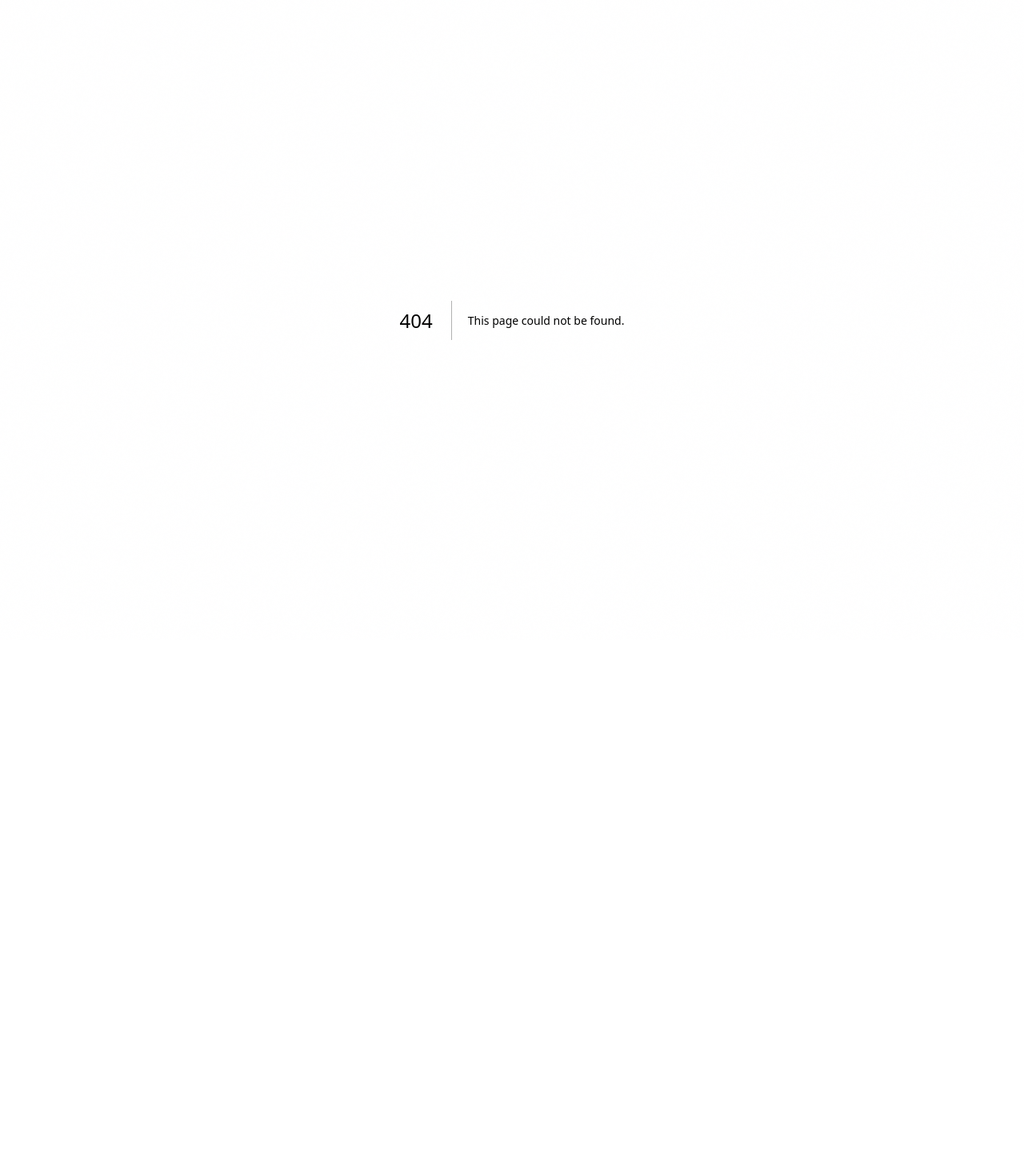
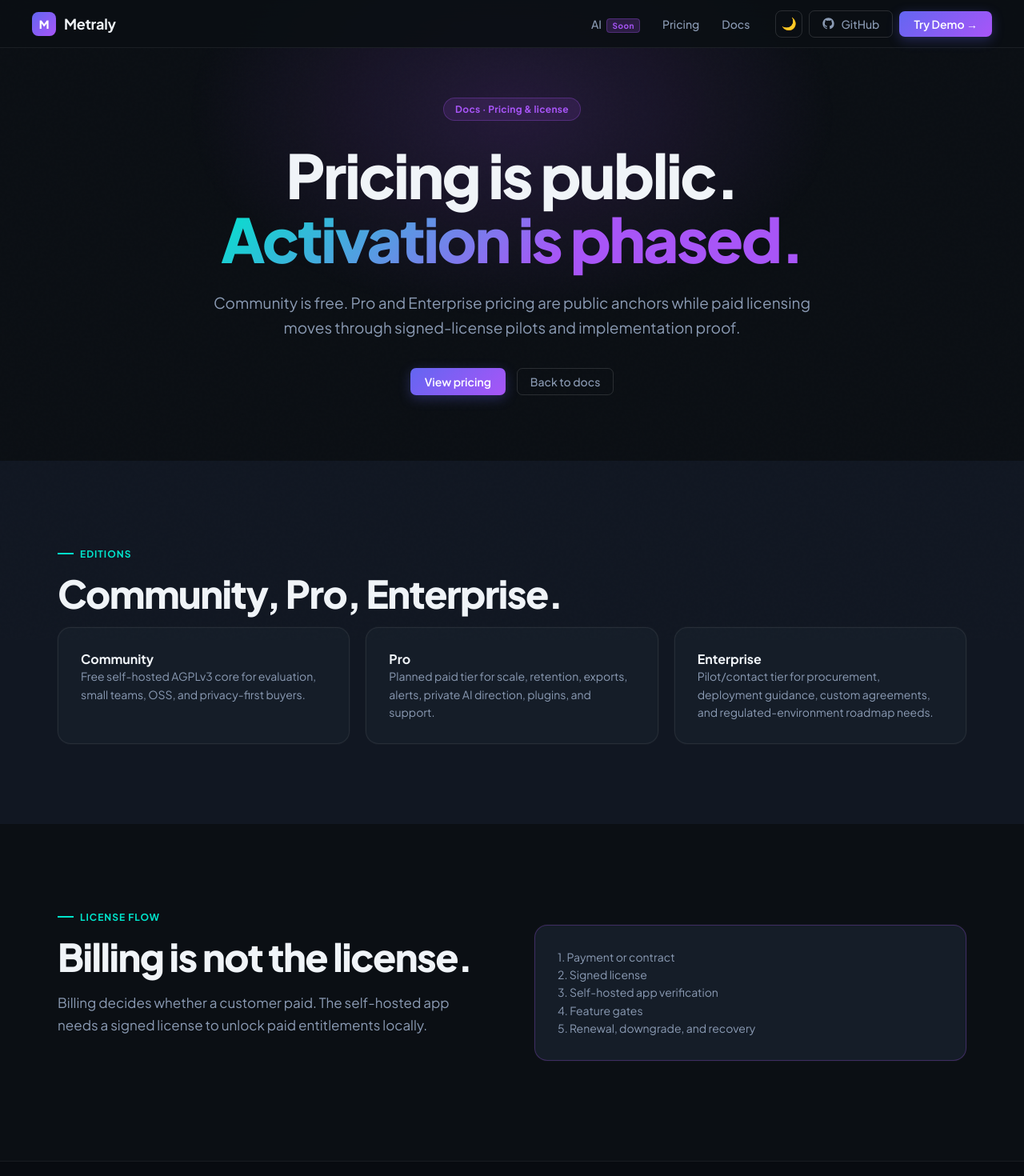
Before and after one commit to getmetraly/website, a Next.js app: page /docs/pricing-license in a window 1280 px wide. Before the commit this address had no page. Shown: the top 1470 px of the page at 80% size. Before the commit the page ends 800 px from the top, so only its background shows below. Built offline with nearby package versions, Linux system fonts and the light colour scheme.

Commit message:
feat(docs): add pricing license page

```diff
--- /dev/null
+++ b/app/docs/pricing-license/page.tsx
@@ -0,0 +1,62 @@
+import Link from "next/link";
+import { SiteShell } from "@/components/site-shell";
+import styles from "@/components/marketing/marketing.module.css";
+
+const steps = [
+  "Payment or contract",
+  "Signed license",
+  "Self-hosted app verification",
+  "Feature gates",
+  "Renewal, downgrade, and recovery",
+];
+
+export const metadata = {
+  title: "Pricing & License — Metraly Docs",
+  description: "Public documentation for Metraly pricing preview, editions, and signed-license activation model.",
+};
+
+export default function PricingLicenseDocsPage() {
+  return (
+    <SiteShell>
+      <main className={styles.page}>
+        <section className={styles.hero}>
+          <div className={styles.heroGlow} />
+          <div className={styles.badge}>Docs · Pricing & license</div>
+          <h1 className={styles.heroTitle}>Pricing is public.<br /><span className={styles.gradientText}>Activation is phased.</span></h1>
+          <p className={styles.heroSub}>Community is free. Pro and Enterprise pricing are public anchors while paid licensing moves through signed-license pilots and implementation proof.</p>
+          <div className={styles.heroActions}>
+            <Link href="/pricing" className="btn-primary">View pricing</Link>
+            <Link href="/docs" className="btn-ghost btn-large">Back to docs</Link>
+          </div>
+        </section>
+
+        <section className={styles.surface}>
+          <div className={styles.section}>
+            <div className={styles.eyebrow}>Editions</div>
+            <h2 className={styles.title}>Community, Pro, Enterprise.</h2>
+            <div className={styles.grid3}>
+              <div className={styles.card}><h3 className={styles.cardTitle}>Community</h3><p className={styles.cardDesc}>Free self-hosted AGPLv3 core for evaluation, small teams, OSS, and privacy-first buyers.</p></div>
+              <div className={styles.card}><h3 className={styles.cardTitle}>Pro</h3><p className={styles.cardDesc}>Planned paid tier for scale, retention, exports, alerts, private AI direction, plugins, and support.</p></div>
+              <div className={styles.card}><h3 className={styles.cardTitle}>Enterprise</h3><p className={styles.cardDesc}>Pilot/contact tier for procurement, deployment guidance, custom agreements, and regulated-environment roadmap needs.</p></div>
+            </div>
+          </div>
+        </section>
+
+        <section>
+          <div className={`${styles.section} ${styles.split}`}>
+            <div>
+              <div className={styles.eyebrow}>License flow</div>
+              <h2 className={styles.title}>Billing is not the license.</h2>
+              <p className={styles.sub}>Billing decides whether a customer paid. The self-hosted app needs a signed license to unlock paid entitlements locally.</p>
+            </div>
+            <div className={`${styles.card} ${styles.cardAccent}`}>
+              {steps.map((step, index) => (
+                <p key={step} className={styles.cardDesc}>{index + 1}. {step}</p>
+              ))}
+            </div>
+          </div>
+        </section>
+      </main>
+    </SiteShell>
+  );
+}
```
